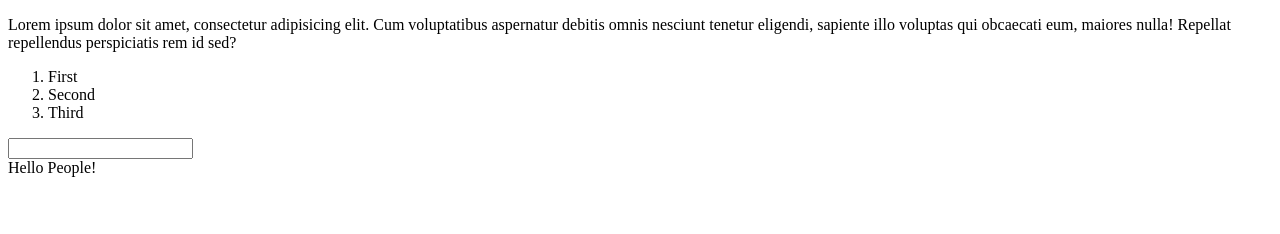
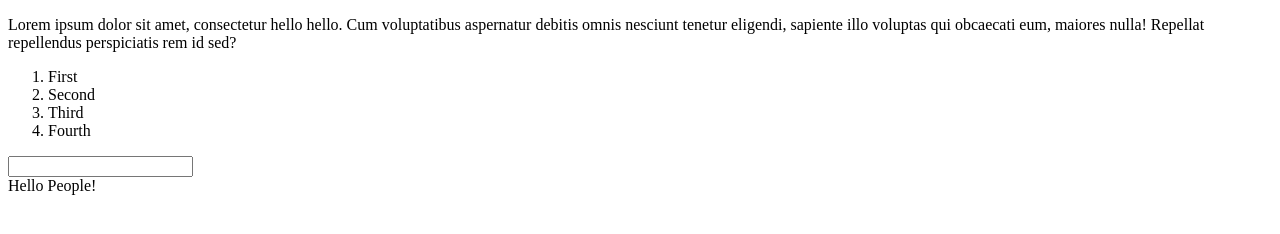
Before and after one commit to Bazyvoliak/google-search, a plain HTML site: page hello.html in a window 1280 px wide. Drawn offline with Linux system fonts and the light colour scheme.

Commit message:
Update hello.html

```diff
--- a/hello.html
+++ b/hello.html
@@ -8,7 +8,7 @@
 <body>
     <div class="gjgjg12">
         <p>
-            Lorem ipsum dolor sit amet, consectetur adipisicing elit. Cum voluptatibus aspernatur debitis omnis nesciunt tenetur eligendi, sapiente illo voluptas qui obcaecati eum, maiores nulla! Repellat repellendus perspiciatis rem id sed?
+            Lorem ipsum dolor sit amet, consectetur hello hello. Cum voluptatibus aspernatur debitis omnis nesciunt tenetur eligendi, sapiente illo voluptas qui obcaecati eum, maiores nulla! Repellat repellendus perspiciatis rem id sed?
         </p>
     </div>
     <div>
@@ -16,6 +16,7 @@
             <li>First</li>
             <li>Second</li>
             <li>Third</li>
+            <li>Fourth</li>
         </ol>
     </div>
     <div>
```
